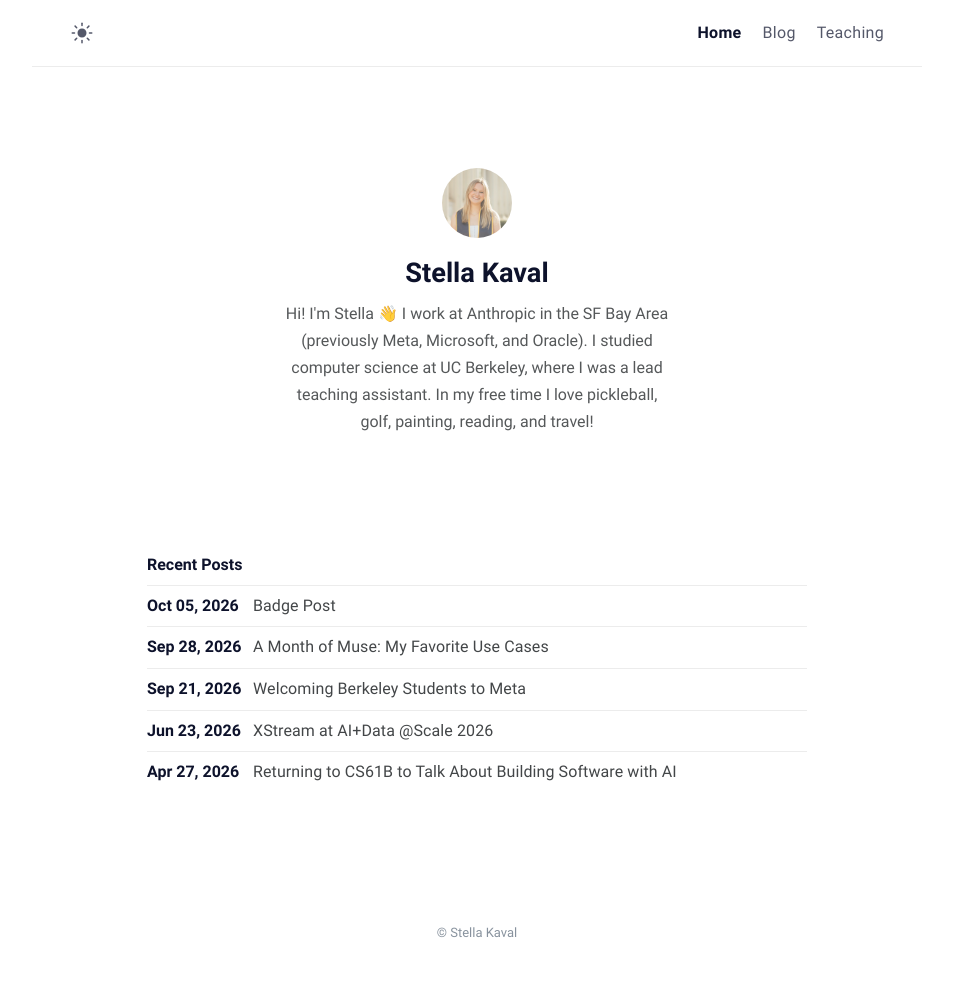
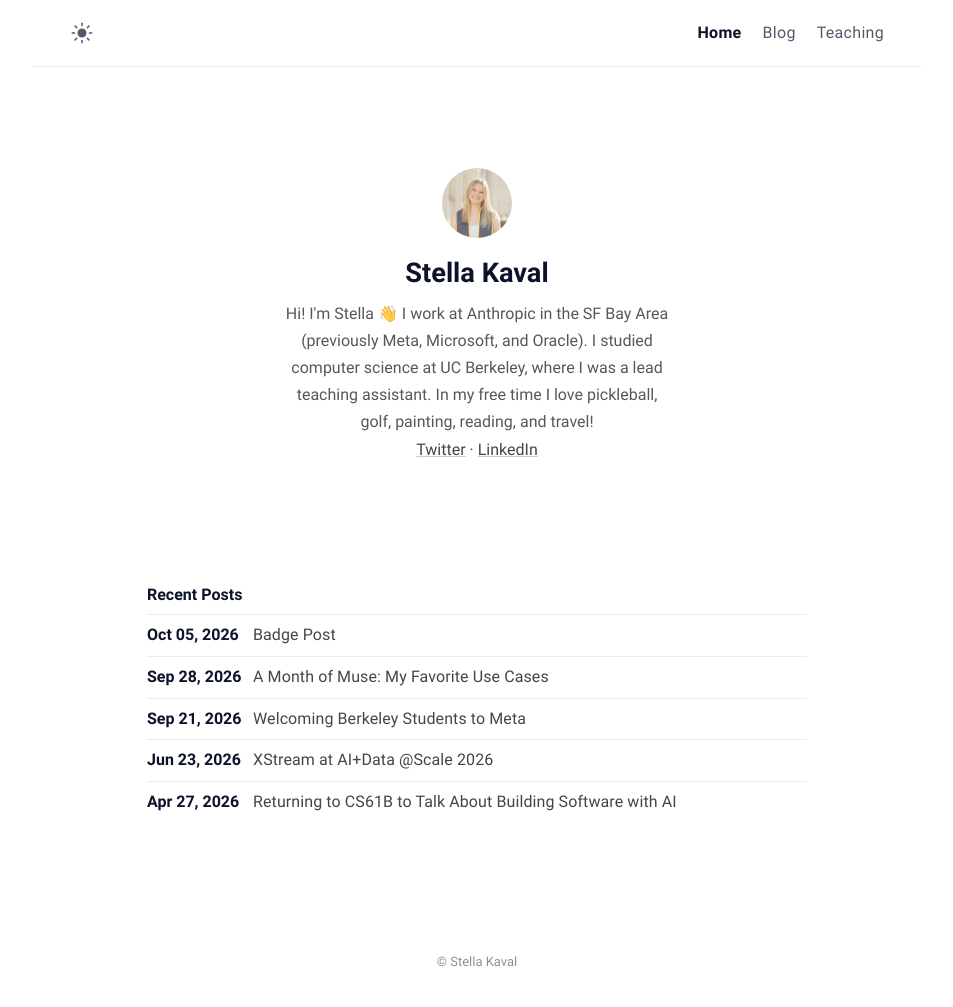
Before and after one commit to stellakaval/stellakaval.github.io, a Jekyll site: the page built from index.md, in a window 1280 px wide. Shown: the whole page, without its empty margins (163-1116 px from the left). Built offline with Jekyll 4.4.1, drawn with Linux system fonts in a browser that asks for light colours; before the commit the page ends 977 px from its top, so only the background shows below that.

Commit message:
Add Twitter + LinkedIn links under homepage bio

```diff
--- a/_includes/author.html
+++ b/_includes/author.html
@@ -6,4 +6,9 @@
   />
   <h2 class="author-name">{{ site.author.name }}</h2>
   <p class="author-bio">{{ site.author.bio }}</p>
+  <div class="author-links">
+    <a href="https://x.com/stellakaval" target="_blank" rel="noopener">Twitter</a>
+    <span aria-hidden="true">·</span>
+    <a href="https://www.linkedin.com/in/stellakaval/" target="_blank" rel="noopener">LinkedIn</a>
+  </div>
 </div>
```
